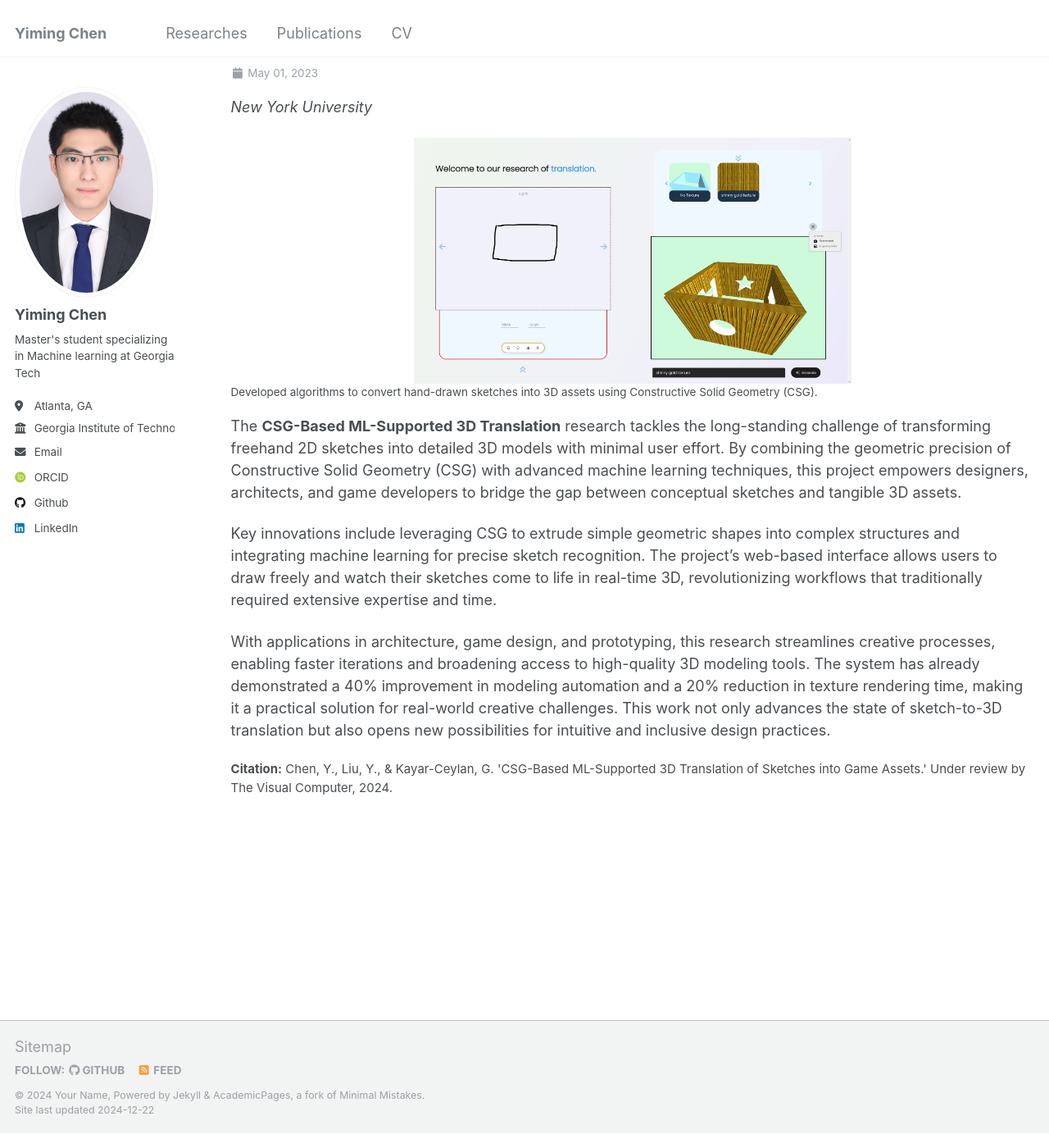
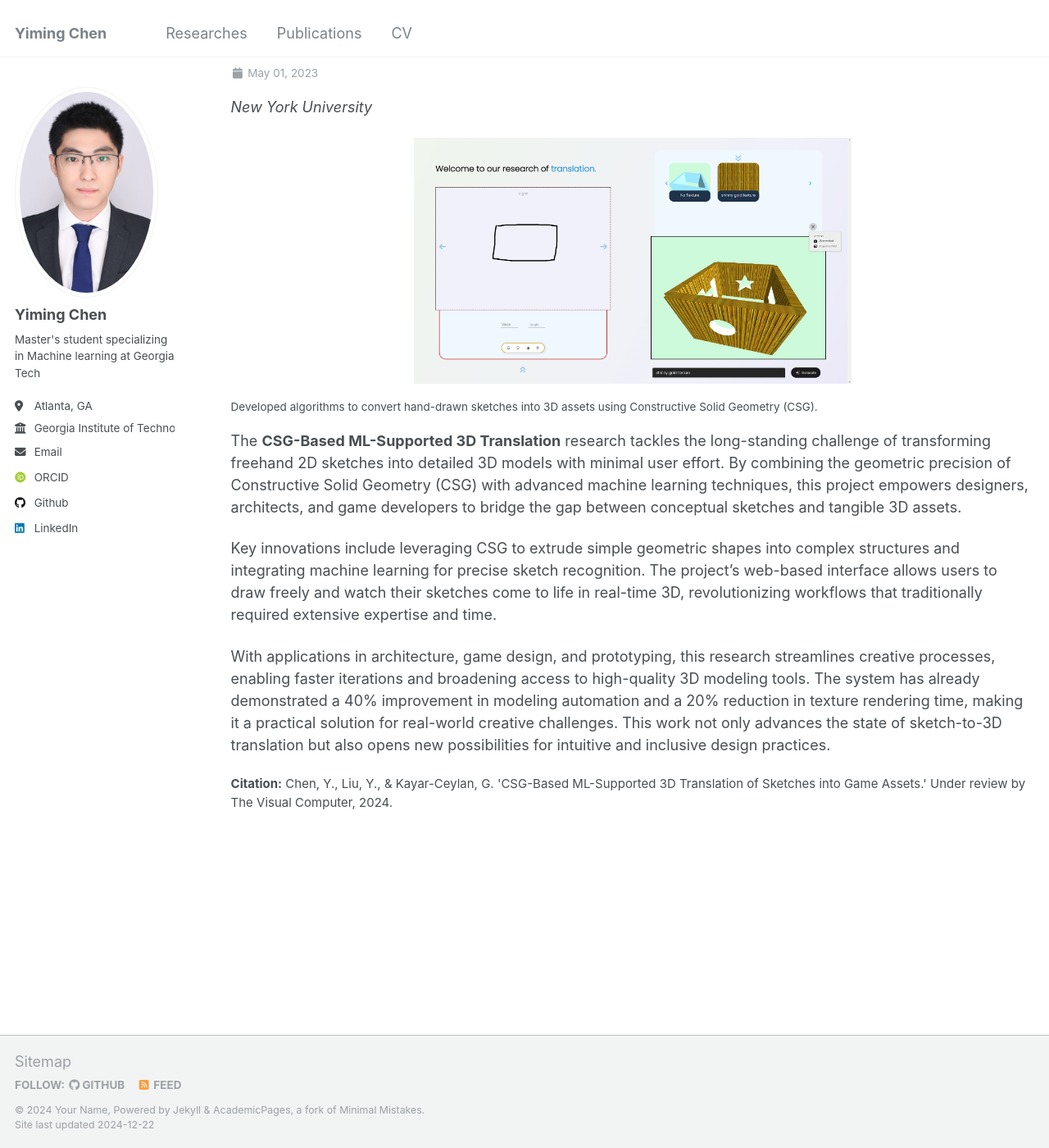
Before and after one commit to Spectraorder/spectraorder.github.io, a Jekyll site: the page built from _pages/researches.html, in a window 1280 px wide and 1400 px high, scrolled down 154 px. Shown: the whole window at 82% size. Built offline with Jekyll 4.4.1, drawn with Linux system fonts in a browser that asks for light colours; some web fonts are replaced.

Commit message:
image hover edge fix

```diff
--- a/_pages/researches.html
+++ b/_pages/researches.html
@@ -26,14 +26,14 @@
       {% endif %}
 
       {% if post.header.teaser %}
-        <div class="archive__item-teaser" style="max-height: 300px; overflow: hidden;">
+        <div class="archive__item-teaser">
           <img src=
             {% if post.header.teaser contains "://" %}
               "{{ post.header.teaser }}"
             {% else %}
               "{{ base_path }}/images/{{ post.header.teaser }}"
             {% endif %}
-            alt="" style="max-width: 100%; max-height: 300px; object-fit: contain;">
+            alt="" class="research-image">
         </div>
       {% endif %}
 
--- a/_sass/_archive.scss
+++ b/_sass/_archive.scss
@@ -69,8 +69,15 @@
 .archive__item-teaser {
   border-radius: $border-radius;
   overflow: hidden;
+  position: relative;
+
   img {
     width: 100%;
+    transition: transform 0.3s ease;
+
+    &:hover {
+      transform: scale(1.02);
+    }
   }
 }
 
@@ -243,3 +250,18 @@
     }
   }
 }
+
+.research-image {
+  max-width: 100%;
+  max-height: 300px;
+  object-fit: contain;
+  margin: 0 auto;
+  display: block;
+}
+
+.archive__item-teaser {
+  display: flex;
+  justify-content: center;
+  align-items: center;
+  margin: 1em 0;
+}
```
